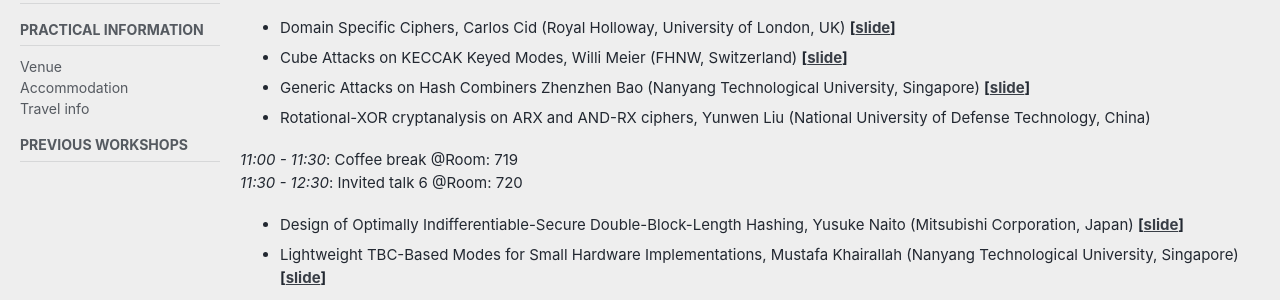
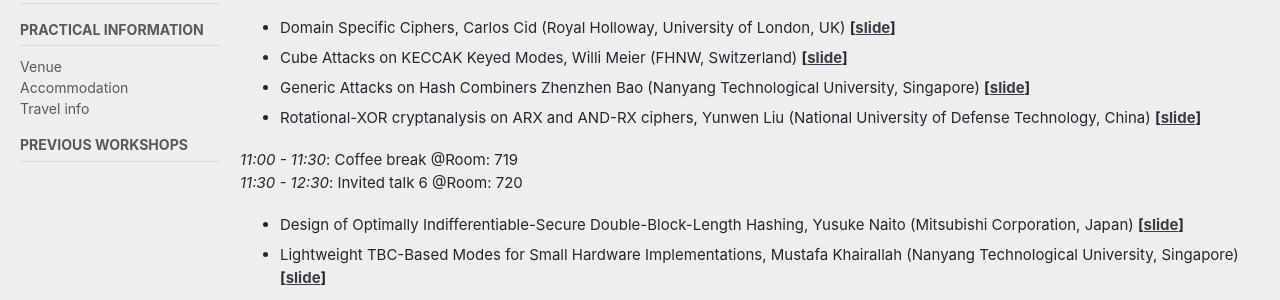
Before and after one commit to askworkshop/ask2019, a Jekyll site: the page built from program.md, in a window 1280 px wide and 900 px high, scrolled down 922 px. Shown: the part 420-720 px from the top of the window. Built offline with Jekyll 4.4.1, drawn with Linux system fonts in a browser that asks for light colours; cached includes are drawn as plain includes; nearby versions of some CDN libraries; our own code applies the rules of GitHub Pages for plain Markdown files.

Commit message:
upload a pdf file

```diff
--- a/program.md
+++ b/program.md
@@ -88,6 +88,7 @@ sidebar:
   <b>[<a href="../assets/slides/Generic_Attacks_on_Hash_Combiners_Slides.pdf" target="_blank">slide</a>]
  - Rotational-XOR cryptanalysis on ARX and AND-RX ciphers,
   Yunwen Liu (National University of Defense Technology, China)
+  <b>[<a href="../assets/slides/ask2019talk_yunwenliu.pdf" target="_blank">slide</a>]
 
 *11:00 - 11:30*: Coffee break  @Room: 719
 *11:30 - 12:30*: Invited talk 6  @Room: 720
```
Also changed, not shown: 1 other file.
